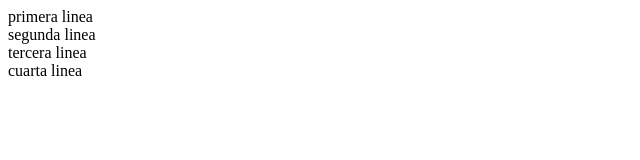
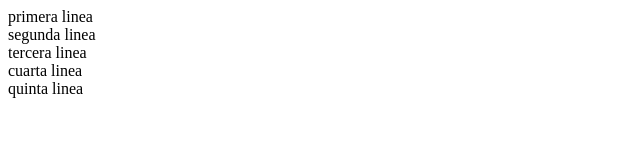
Before and after one commit to zilond/pagina_git_viernes, a plain HTML site: page index.html in a window 1280 px wide. Shown: the full height of the page, 0-640 px from the left. Drawn offline with Linux system fonts and the light colour scheme.

```diff
--- a/index.html
+++ b/index.html
@@ -10,6 +10,7 @@
 <div>segunda linea</div>
 <div>tercera linea</div>
 <div>cuarta linea</div>
+<div>quinta linea</div>
 
 </body>
 </html>
```
